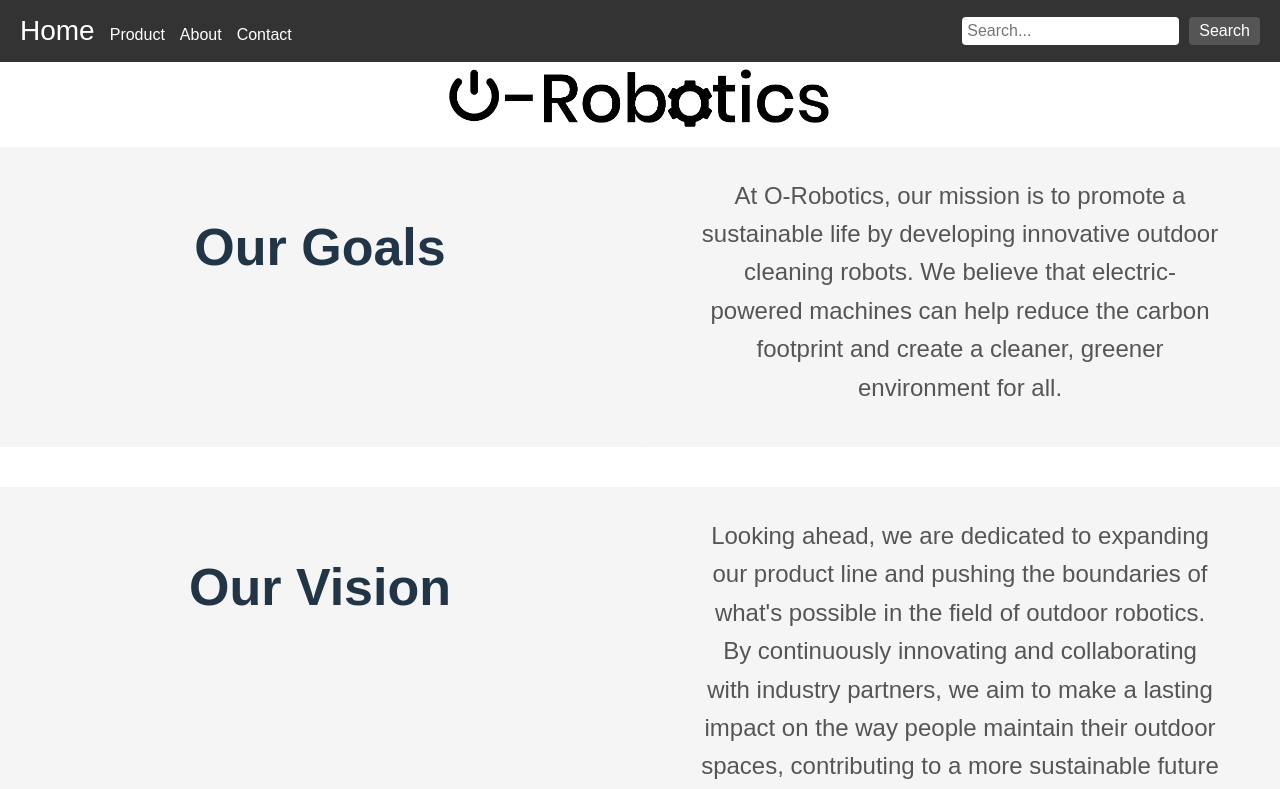
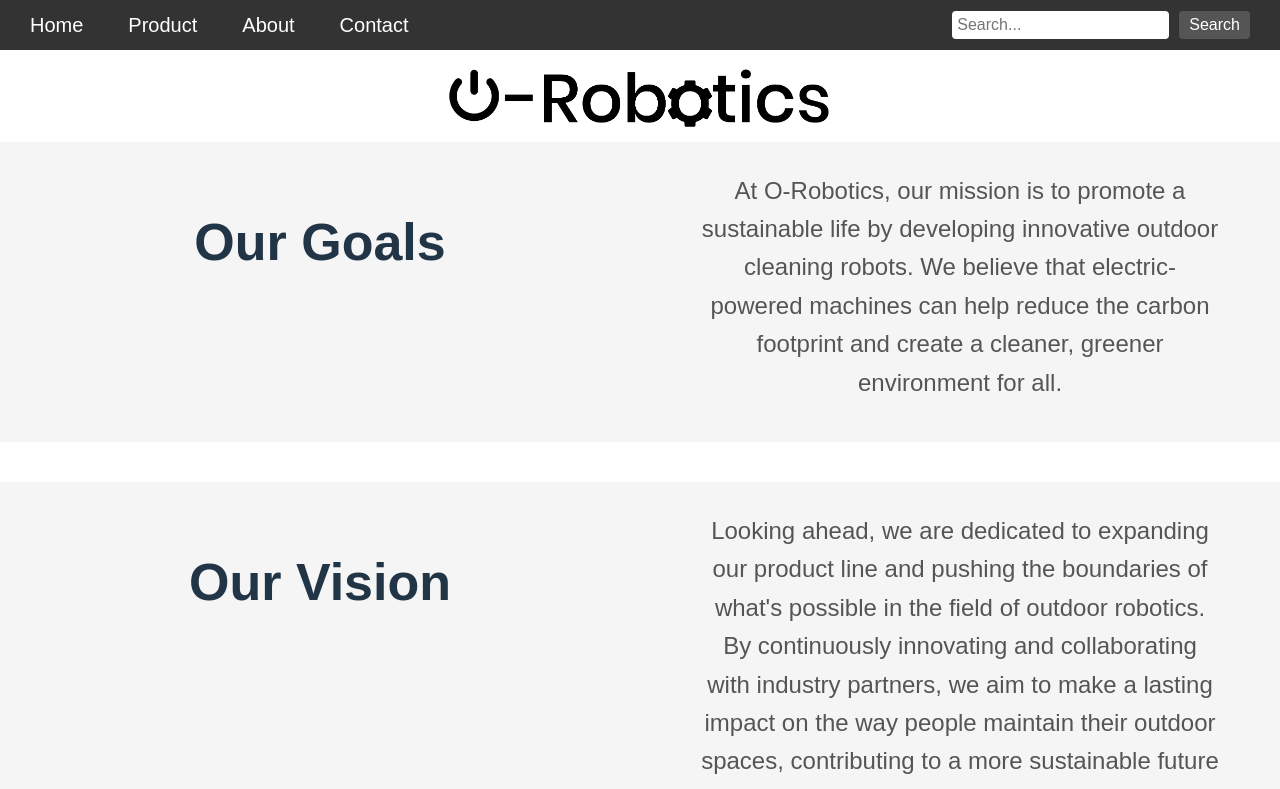
Before and after one commit to Liziye725/test_website_o_robotics, a React (Vite) app: page /about in a window 1280 px wide. Shown: the top 789 px of the page. Built offline with nearby package versions, Linux system fonts and the light colour scheme.

Commit message:
add submenu

```diff
--- a/src/components/menu/Menu.css
+++ b/src/components/menu/Menu.css
@@ -3,25 +3,72 @@
   display: flex;
   justify-content: space-between;
   align-items: center;
-  padding: 10px 20px;
+  padding: 10px 30px;
   background-color: #333;
   color: white;
   position: fixed;
   top: 0;
   width: 100vw;
   z-index: 1000;
-  flex-wrap: wrap; /* Allow items to wrap on small screens */
-  box-sizing: border-box; /* Ensure padding doesn't affect width */
+  flex-wrap: wrap;
+  box-sizing: border-box;
 }
 
 .menu_item {
-  margin-right: 15px;
+  font-size: 20px;
+  margin-right: 45px;
   color: white;
   text-decoration: none;
 }
 
-.menu_item--logo {
-  font-size: 28px;
+.menu_item:hover {
+  color: yellow;
+}
+
+.product_menu_item {
+  position: relative;
+}
+
+
+.submenu {
+  position: absolute;
+  top: 100%;
+  left: -15px;
+  background-color: #333;
+  color: white;
+  padding: 10px;
+  z-index: 999;
+}
+
+.about {
+  position: absolute;
+  top: 100%;
+  left: 200px;
+  background-color: #333;
+  color: white;
+  padding: 10px;
+  z-index: 999;
+}
+
+.submenu_item {
+  color: white;
+}
+
+.submenu_item:hover {
+  color: yellow;
+}
+
+.submenu .about_submenu {
+  left: 50px;
+}
+
+.submenu.about_submenu .item-about {
+  padding: 5px 10px;
+}
+
+.submenu.about_submenu .item-about:hover {
+  background-color: #444;
+  color: yellow;
 }
 
 /* Mobile view */
--- a/src/components/menu/Menu.jsx
+++ b/src/components/menu/Menu.jsx
@@ -4,32 +4,47 @@ import logo from "../../assets/logo/logo.png";
 import "./Menu.css";
 import { useState } from "react";
 import SearchBar from "../search/SearchBar";
+import { faL } from "@fortawesome/free-solid-svg-icons";
 
 export default function Menu() {
-    const [showSubMenu, setShowSubMenu] = useState(false);
+    const [showProductSubmenu, setShowProductSubmenu] = useState(false);
+    const [showAboutSubmenu, setShowAboutSubmenu] = useState(false);
 
-    const handleMouseEnter = () => {
-        setShowSubMenu(true);
-    }
-    const handleMouseLeave = () => {
-        setShowSubMenu(false);
-    }
+    const handleProductMouseEnter = () => {
+        setShowProductSubmenu(true);
+        setShowAboutSubmenu(false);
+    };
+
+    const handleProductMouseLeave = () => {
+        setShowProductSubmenu(false);
+    };
+
+    const handleAboutMouseEnter = () => {
+        setShowAboutSubmenu(true);
+        setShowProductSubmenu(false);
+    };
+
+    const handleAboutMouseLeave = () => {
+        setShowAboutSubmenu(false);
+    };
+
     return (
         <>
             <Link to={'/'} className="menu_item--logo">
                 <img src={logo} alt="Logo" style={{ maxWidth: '400px', maxHeight: '200px' }} />
             </Link>
 
-
             <nav className="menu">
-                <div onMouseEnter={handleMouseEnter} onMouseLeave={handleMouseLeave}>
+                <div>
                     <Link to={'/'} className="menu_item menu_item--logo">
                         Home
                     </Link>
-                    <Link to={'/product'} className="menu_item" style={{ position: 'relative' }}>
+
+                    <Link to={'/product'} className="menu_item product_menu_item"
+                        onMouseEnter={handleProductMouseEnter}
+                        onMouseLeave={handleProductMouseLeave}>
                         Product
-                        <div className="submenu-container" style={{ display: 'inline' }}>
-                            {showSubMenu && (
+                        {showProductSubmenu && (
                             <div className="submenu">
                                 <Link to={'/product/weedcleaning'} className="submenu_item">
                                     <div className="item-product">Weed</div>
@@ -42,11 +57,28 @@ export default function Menu() {
                                 </Link>
                             </div>
                         )}
+                    </Link>
+
+                    <Link to={'/about'} className="menu_item"
+                        onMouseEnter={handleAboutMouseEnter}
+                        onMouseLeave={handleAboutMouseLeave}>
+                        About
+                        {showAboutSubmenu && (
+                            <div className=" about">
+                                <Link to={'/about#goal'} className="submenu_item">
+                                    <div className="item-about">Goals</div>
+                                </Link>
+                                <Link to={'/about#vision'} className="submenu_item">
+                                    <div className="item-about">Vision</div>
+                                </Link>
+                                <Link to={'/about#achievement'} className="submenu_item">
+                                    <div className="item-about">Achievements</div>
+                                </Link>
+                                <Link to={'/about#team'} className="submenu_item">
+                                    <div className="item-about">Teams</div>
+                                </Link>
                             </div>
-
-                    </Link>
-                    <Link to={'/about'} className="menu_item">
-                        About
+                        )}
                     </Link>
                     <Link to={'/contact'} className="menu_item">
                         Contact
--- a/src/pages/aboutpage/AboutPage.jsx
+++ b/src/pages/aboutpage/AboutPage.jsx
@@ -22,7 +22,7 @@ export default function AboutPage() {
   return (
     <>
       <div>
-        <section>
+        <section id="goal">
           <div className="row">
             <div className="col-6">
               <h1>Our Goals</h1>
@@ -37,7 +37,7 @@ export default function AboutPage() {
             </div>
           </div>
         </section>
-        <section>
+        <section id="vision">
           <div className="row">
             <div className="col-6">
               <h1>Our Vision</h1>
@@ -54,7 +54,7 @@ export default function AboutPage() {
             </div>
           </div>
         </section>
-        <section>
+        <section id="achievement">
           <div className="row">
             <div className="col-6">
               <h1>Our Achievements</h1>
@@ -71,7 +71,7 @@ export default function AboutPage() {
           </div>
         </section>
 
-        <section>
+        <section id="team">
           <h1>Our Team</h1>
           <div className="team-members">
             <div className="team-member">
```
Lines whose indentation alone changed are shown as unchanged.
